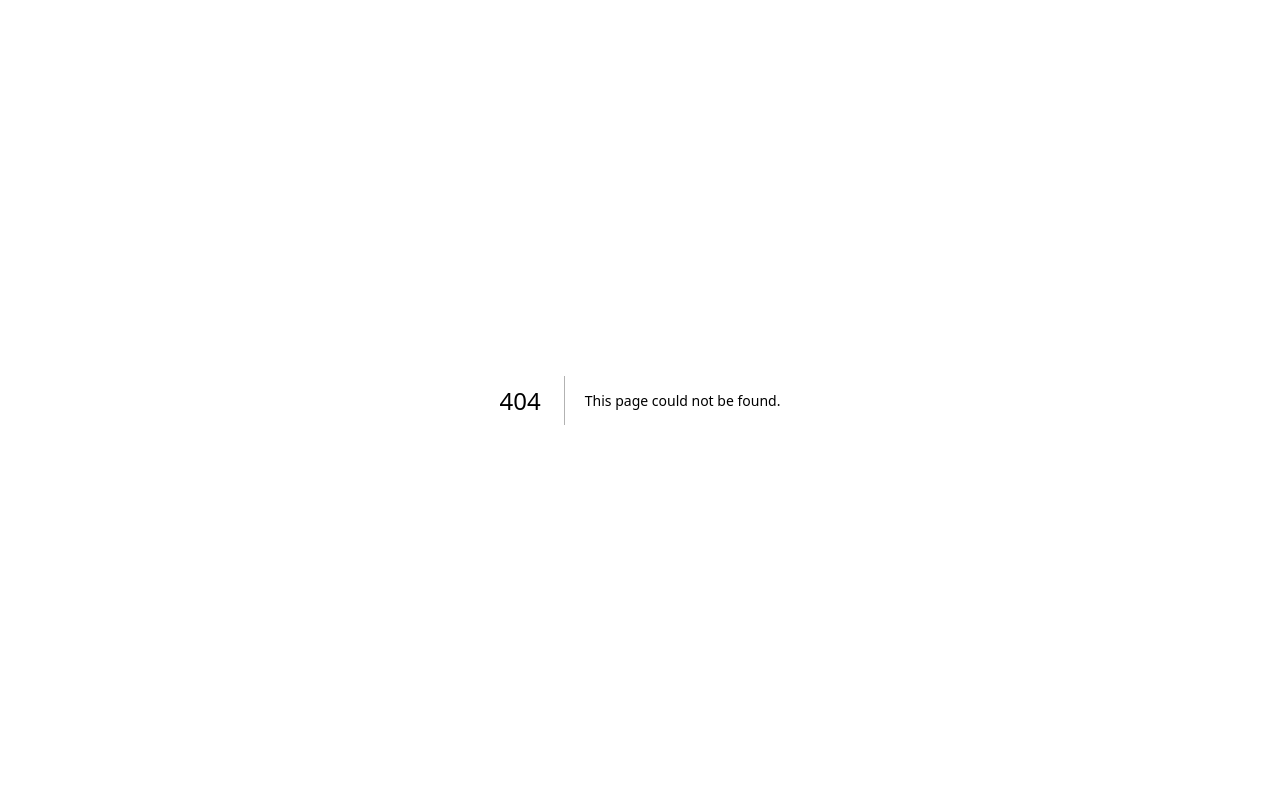
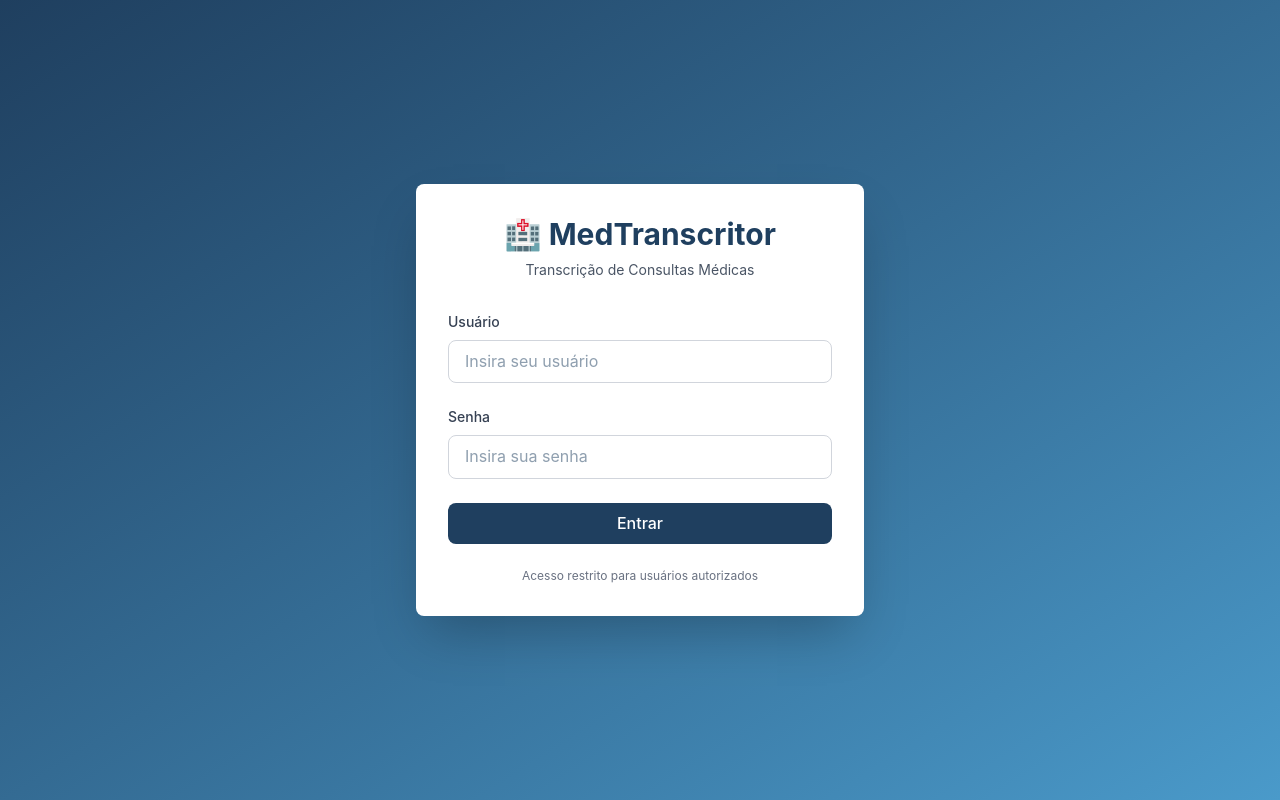
Before and after one commit to megancheetus/med-transcritor, a Next.js app: page /login in a window 1280 px wide. Before the commit this address had no page. Built offline with nearby package versions, Linux system fonts and the light colour scheme.

Commit message:
Add authentication system with login page and protected routes

```diff
--- /dev/null
+++ b/middleware.ts
@@ -0,0 +1,25 @@
+import { NextRequest, NextResponse } from 'next/server';
+
+export function middleware(request: NextRequest) {
+  const authToken = request.cookies.get('auth_token');
+  const pathname = request.nextUrl.pathname;
+
+  // Allow access to login page without authentication
+  if (pathname === '/login' || pathname.startsWith('/api/auth/login')) {
+    return NextResponse.next();
+  }
+
+  // Check if user is authenticated for protected routes
+  if (!authToken) {
+    if (pathname === '/') {
+      // Redirect to login if trying to access home page without auth
+      return NextResponse.redirect(new URL('/login', request.url));
+    }
+  }
+
+  return NextResponse.next();
+}
+
+export const config = {
+  matcher: ['/', '/api/:path*'],
+};
--- /dev/null
+++ b/src/app/api/auth/login/route.ts
@@ -0,0 +1,42 @@
+import { NextRequest, NextResponse } from 'next/server';
+
+export async function POST(request: NextRequest) {
+  try {
+    const { username, password } = await request.json();
+
+    // Get credentials from environment variables
+    const validUsername = process.env.AUTH_USERNAME;
+    const validPassword = process.env.AUTH_PASSWORD;
+
+    // Simple credential check
+    if (username === validUsername && password === validPassword) {
+      // Create response with auth cookie
+      const response = NextResponse.json(
+        { message: 'Login bem-sucedido' },
+        { status: 200 }
+      );
+
+      // Set authentication cookie (valid for 24 hours)
+      response.cookies.set('auth_token', 'authenticated', {
+        httpOnly: true,
+        secure: process.env.NODE_ENV === 'production',
+        sameSite: 'lax',
+        maxAge: 86400, // 24 hours
+        path: '/',
+      });
+
+      return response;
+    }
+
+    // Invalid credentials
+    return NextResponse.json(
+      { error: 'Usuário ou senha incorretos' },
+      { status: 401 }
+    );
+  } catch (error) {
+    return NextResponse.json(
+      { error: 'Erro ao processar login' },
+      { status: 500 }
+    );
+  }
+}
--- /dev/null
+++ b/src/app/api/auth/logout/route.ts
@@ -0,0 +1,11 @@
+import { NextRequest, NextResponse } from 'next/server';
+
+export async function GET(request: NextRequest) {
+  // Create response with redirect
+  const response = NextResponse.redirect(new URL('/login', request.url));
+
+  // Clear authentication cookie
+  response.cookies.delete('auth_token');
+
+  return response;
+}
--- /dev/null
+++ b/src/app/login/page.tsx
@@ -0,0 +1,116 @@
+'use client';
+
+import { useState, FormEvent } from 'react';
+import { useRouter } from 'next/navigation';
+
+export default function LoginPage() {
+  const [username, setUsername] = useState('');
+  const [password, setPassword] = useState('');
+  const [error, setError] = useState('');
+  const [loading, setLoading] = useState(false);
+  const router = useRouter();
+
+  const handleSubmit = async (e: FormEvent<HTMLFormElement>) => {
+    e.preventDefault();
+    setError('');
+    setLoading(true);
+
+    try {
+      const response = await fetch('/api/auth/login', {
+        method: 'POST',
+        headers: {
+          'Content-Type': 'application/json',
+        },
+        body: JSON.stringify({ username, password }),
+      });
+
+      const data = await response.json();
+
+      if (!response.ok) {
+        setError(data.error || 'Usuário ou senha incorretos');
+        setLoading(false);
+        return;
+      }
+
+      // Login bem-sucedido
+      router.push('/');
+    } catch (err) {
+      setError('Erro ao fazer login. Tente novamente.');
+      setLoading(false);
+    }
+  };
+
+  return (
+    <div className="min-h-screen bg-gradient-to-br from-[#1f3f5f] to-[#4a9aca] flex items-center justify-center p-4">
+      <div className="bg-white rounded-lg shadow-2xl p-8 w-full max-w-md">
+        {/* Header */}
+        <div className="text-center mb-8">
+          <h1 className="text-3xl font-bold text-[#1f3f5f] mb-2">
+            🏥 MedTranscritor
+          </h1>
+          <p className="text-gray-600 text-sm">
+            Transcrição de Consultas Médicas
+          </p>
+        </div>
+
+        {/* Form */}
+        <form onSubmit={handleSubmit} className="space-y-6">
+          {/* Username Input */}
+          <div>
+            <label htmlFor="username" className="block text-sm font-medium text-gray-700 mb-2">
+              Usuário
+            </label>
+            <input
+              type="text"
+              id="username"
+              value={username}
+              onChange={(e) => setUsername(e.target.value)}
+              placeholder="Insira seu usuário"
+              className="w-full px-4 py-2 border border-gray-300 rounded-lg focus:outline-none focus:ring-2 focus:ring-[#4a9aca] transition"
+              required
+              disabled={loading}
+            />
+          </div>
+
+          {/* Password Input */}
+          <div>
+            <label htmlFor="password" className="block text-sm font-medium text-gray-700 mb-2">
+              Senha
+            </label>
+            <input
+              type="password"
+              id="password"
+              value={password}
+              onChange={(e) => setPassword(e.target.value)}
+              placeholder="Insira sua senha"
+              className="w-full px-4 py-2 border border-gray-300 rounded-lg focus:outline-none focus:ring-2 focus:ring-[#4a9aca] transition"
+              required
+              disabled={loading}
+            />
+          </div>
+
+          {/* Error Message */}
+          {error && (
+            <div className="bg-red-50 border border-red-200 text-red-700 px-4 py-3 rounded-lg text-sm">
+              {error}
+            </div>
+          )}
+
+          {/* Submit Button */}
+          <button
+            type="submit"
+            disabled={loading}
+            className="w-full bg-[#1f3f5f] hover:bg-[#1f3f5f]/90 text-white font-medium py-2 rounded-lg transition disabled:opacity-50 disabled:cursor-not-allowed"
+          >
+            {loading ? 'Conectando...' : 'Entrar'}
+          </button>
+        </form>
+
+        {/* Footer */}
+        <p className="text-center text-gray-500 text-xs mt-6">
+          Acesso restrito para usuários autorizados
+        </p>
+      </div>
+    </div>
+  );
+}
--- a/src/app/page.tsx
+++ b/src/app/page.tsx
@@ -1,10 +1,12 @@
 'use client';
 
 import { useState } from 'react';
+import { useRouter } from 'next/navigation';
 import AudioRecorder from '@/components/AudioRecorder';
 import SOAPResponse from '@/components/SOAPResponse';
 
 export default function Home() {
+  const router = useRouter();
   const [soapContent, setSOAPContent] = useState('');
   const [isLoading, setIsLoading] = useState(false);
   const [lastRecordingTime, setLastRecordingTime] = useState<string>('');
@@ -37,11 +39,17 @@ export default function Home() {
     }
   };
 
+  const handleLogout = async () => {
+    await fetch('/api/auth/logout');
+    router.push('/login');
+  };
+
   return (
     <main className="min-h-screen bg-gray-50">
       {/* Header */}
       <div className="bg-white border-b border-gray-200 px-4 py-8 sm:py-12">
-        <div className="max-w-6xl mx-auto">
+        <div className="max-w-6xl mx-auto flex items-center justify-between">
+          <div>
             <div className="flex items-center gap-3 mb-3">
               <div className="w-10 h-10 bg-gradient-to-br from-blue-900 to-blue-800 rounded-lg flex items-center justify-center">
                 <span className="text-white text-xl">📋</span>
@@ -51,6 +59,13 @@ export default function Home() {
             <p className="text-blue-600 text-sm sm:text-base ml-13">
               Transcrição inteligente de consultas em formato SOAP
             </p>
+          </div>
+          <button
+            onClick={handleLogout}
+            className="bg-red-500 hover:bg-red-600 text-white px-4 py-2 rounded-lg text-sm font-medium transition"
+          >
+            Sair
+          </button>
         </div>
       </div>
 
```
Lines whose indentation alone changed are shown as unchanged.
